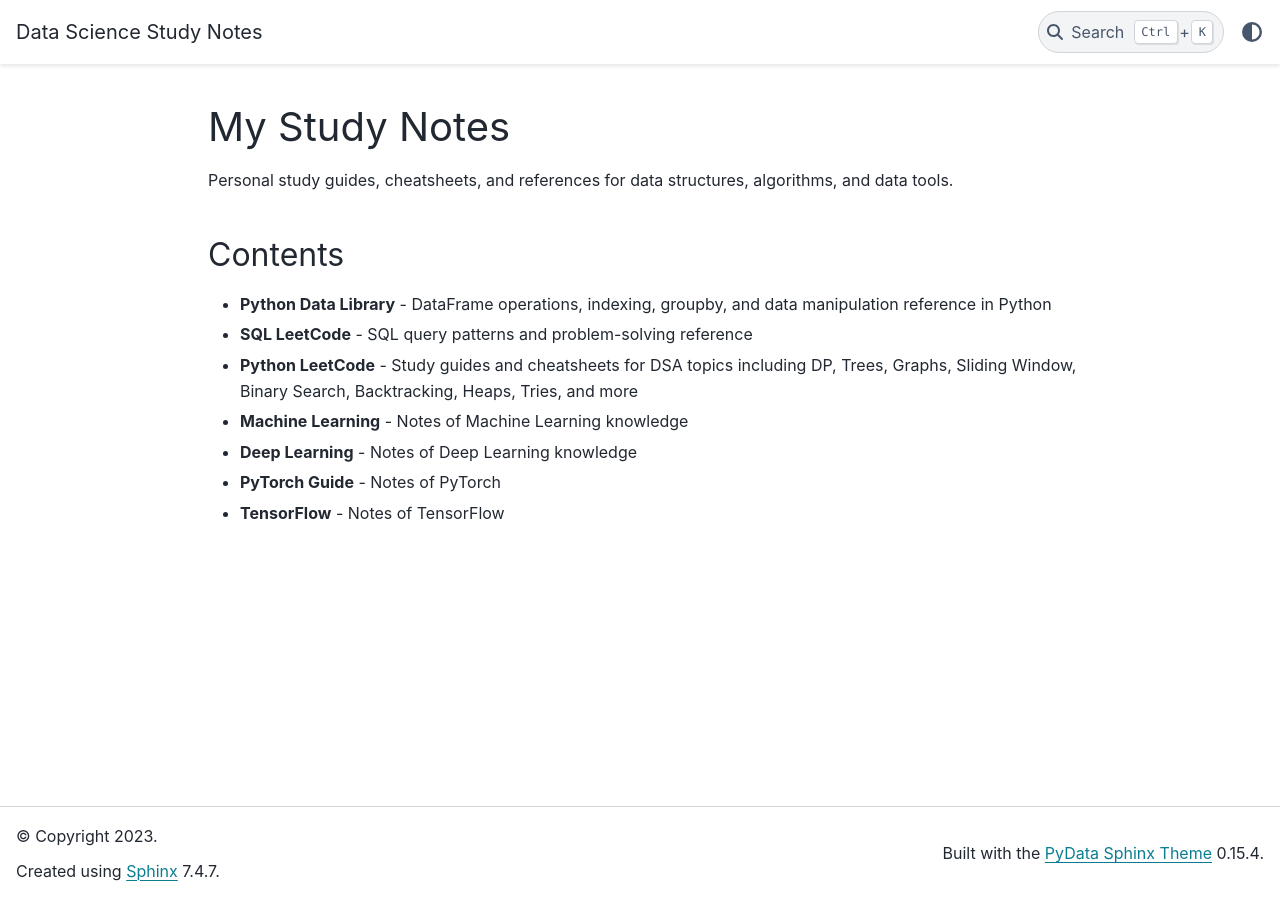
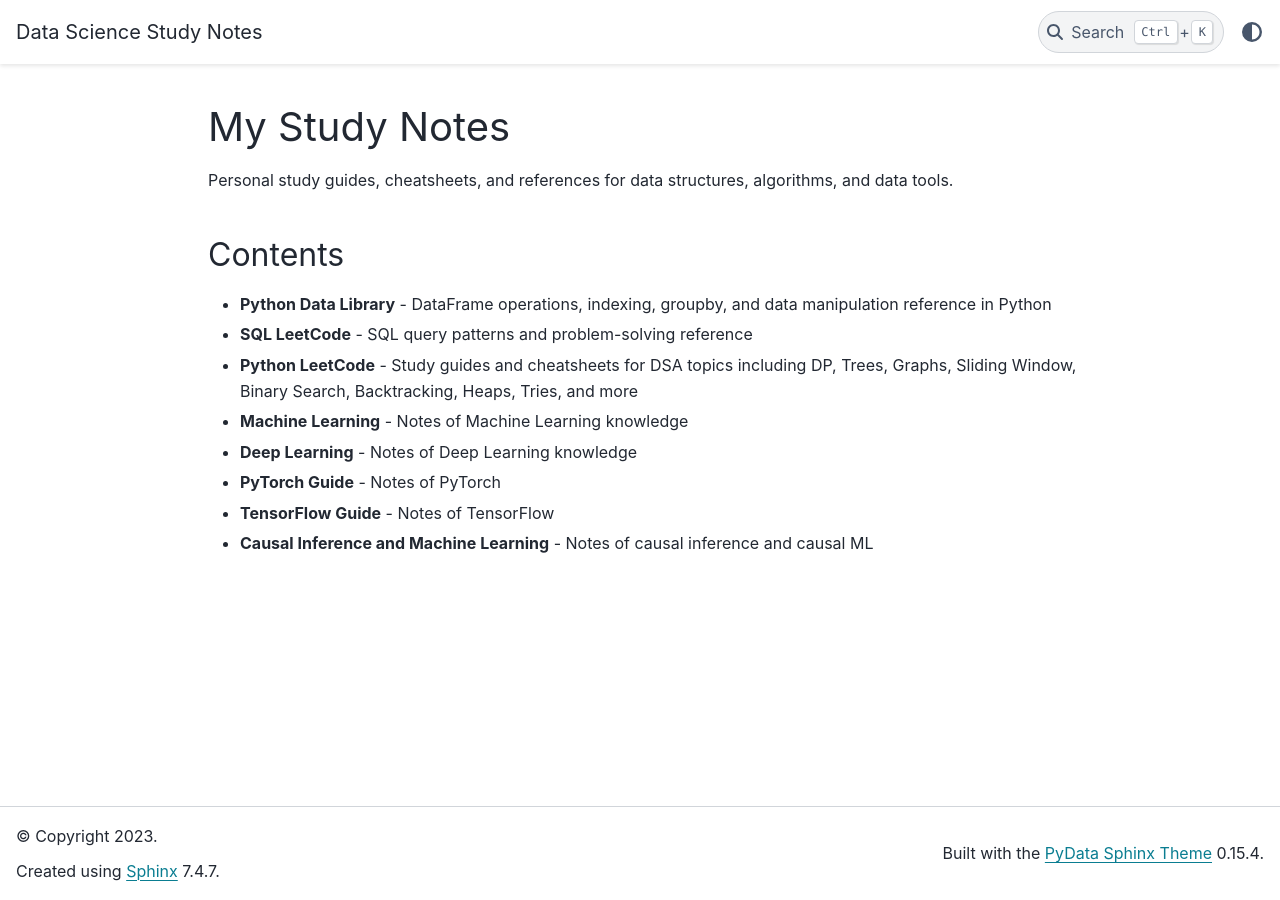
Before and after one commit to KelinZhong/StudyNotes, a Jupyter Book: the page built from intro.md, in a window 1280 px wide. Built offline with Jupyter Book 1.0.4 settings and Sphinx 7.4.7 and the PyData theme 0.15.4, drawn with Linux system fonts in a browser that asks for light colours; pages that are not in the unit, such as notebooks, are missing from menus.

Commit message:
update intro and fix bugs of Causal ML

```diff
--- a/intro.md
+++ b/intro.md
@@ -10,4 +10,5 @@ Personal study guides, cheatsheets, and references for data structures, algorith
 - **Machine Learning** - Notes of Machine Learning knowledge
 - **Deep Learning** - Notes of Deep Learning knowledge
 - **PyTorch Guide** - Notes of PyTorch
-- **TensorFlow** - Notes of TensorFlow
+- **TensorFlow Guide** - Notes of TensorFlow
+- **Causal Inference and Machine Learning** - Notes of causal inference and causal ML
```
Also changed, not shown: 2 other files.
